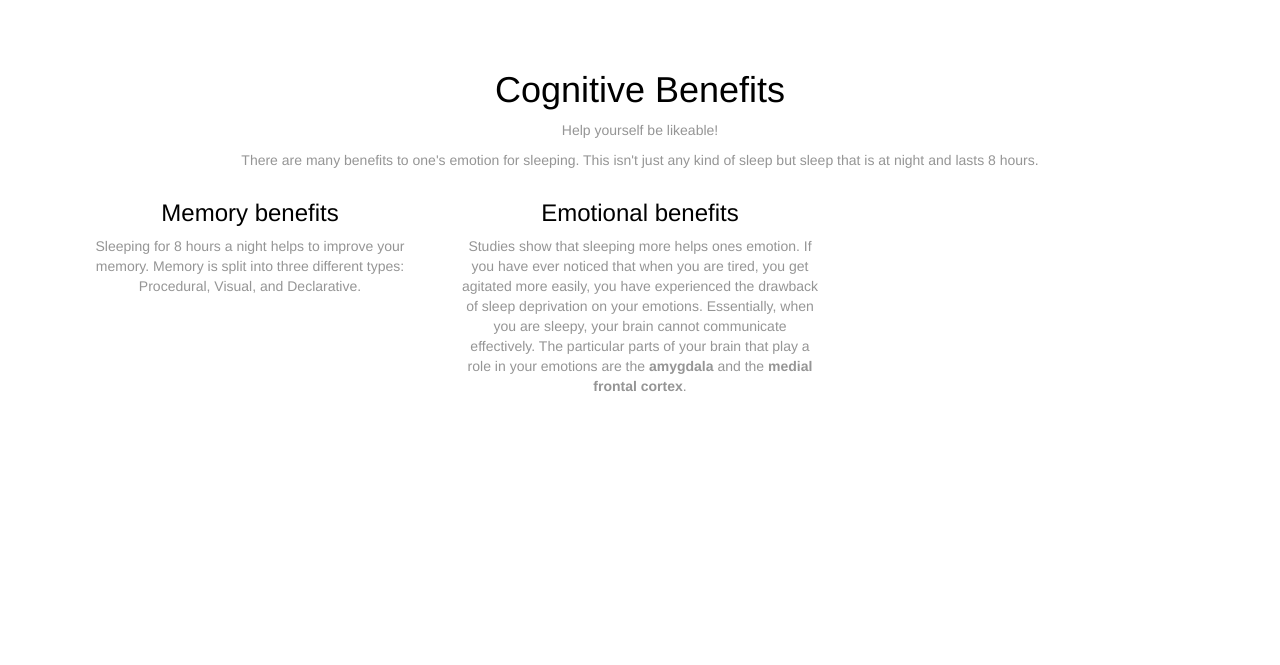
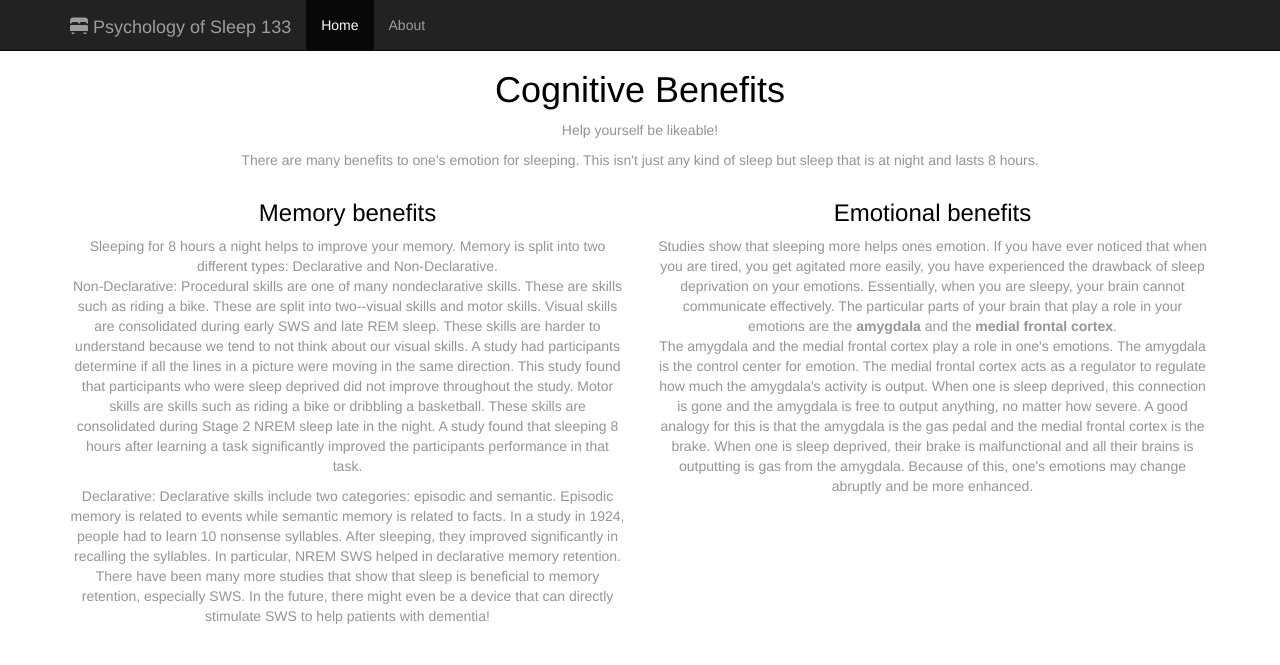
Before and after one commit to plee5/sleep, a plain HTML site: page cognitive.html in a window 1280 px wide. Drawn offline with Linux system fonts and the light colour scheme.

Commit message:
Added information and nav bar

```diff
--- a/cognitive.html
+++ b/cognitive.html
@@ -24,6 +24,41 @@
 
 </head>
 
+
+<body>
+    <!-- Navigation -->
+    <nav class="navbar navbar-inverse navbar-fixed-top" role="navigation">
+        <div class="container">
+            <!-- Logo and responsive toggle -->
+            <div class="navbar-header">
+                <button type="button" class="navbar-toggle" data-toggle="collapse" data-target="#navbar">
+                    <span class="sr-only">Toggle navigation</span>
+                    <span class="icon-bar"></span>
+                    <span class="icon-bar"></span>
+                    <span class="icon-bar"></span>
+                </button>
+                <a class="navbar-brand" href="index.html">
+                	<span class="glyphicon glyphicon-bed"></span>
+                	Psychology of Sleep 133
+                </a>
+            </div>
+            <!-- Navbar links -->
+            <div class="collapse navbar-collapse" id="navbar">
+                <ul class="nav navbar-nav">
+                    <li class="active">
+                        <a href="index.html">Home</a>
+                    </li>
+                    <li>
+                        <a href="about.html">About</a>
+                    </li>
+                </ul>
+
+            </div>
+            <!-- /.navbar-collapse -->
+        </div>
+        <!-- /.container -->
+    </nav>
+</body>
 <body>
 <!-- Content -->
 <div class="container">
@@ -43,19 +78,39 @@
 
     <!-- Feature Row -->
     <div class="row">
-        <article class="col-md-4 article-intro">
+        <article class="col-md-6 article-intro">
             <h3> Memory benefits
             </h3>
-            Sleeping for 8 hours a night helps to improve your memory. Memory is split into three different types: Procedural, Visual, and Declarative.
+            Sleeping for 8 hours a night helps to improve your memory. Memory is split into two different types: Declarative and Non-Declarative.
+            <p>
+            Non-Declarative: Procedural skills are one of many nondeclarative skills. These are skills such as riding a bike. These are split into two--visual skills and motor skills.
+            Visual skills are consolidated during early SWS and late REM sleep. These skills are harder to understand because we tend to not think
+            about our visual skills. A study had participants determine if all the lines in a picture were moving in the same direction. This study found
+            that participants who were sleep deprived did not improve throughout the study. Motor skills are skills such as riding a bike or dribbling a basketball.
+            These skills are consolidated during Stage 2 NREM sleep late in the night. A study found that sleeping 8 hours after learning a task significantly
+            improved the participants performance in that task.
+            <p>
+                Declarative: Declarative skills include two categories: episodic and semantic. Episodic memory is related to events while semantic memory
+                is related to facts. In a study in 1924, people had to learn 10 nonsense syllables. After sleeping, they improved significantly in recalling the syllables.
+                In particular, NREM SWS helped in declarative memory retention. There have been many more studies that show that sleep is beneficial to memory retention,
+                especially SWS. In the future, there might even be a device that can directly stimulate SWS to help patients with dementia!
+            </p>
+            </p>
         </article>
 
-        <article class="col-md-4 article-intro">
+        <article class="col-md-6 article-intro">
             <h3> Emotional benefits
             </h3>
             Studies show that sleeping more helps ones emotion. If you have ever noticed that when you are tired, you get agitated more
             easily, you have experienced the drawback of sleep deprivation on your emotions. Essentially, when you are sleepy, your
             brain cannot communicate effectively. The particular parts of your brain that play a role in your emotions are the
             <b>amygdala</b> and the <b>medial frontal cortex</b>.
+            <p>
+                The amygdala and the medial frontal cortex play a role in one's emotions. The amygdala is the control center for emotion. The medial
+                frontal cortex acts as a regulator to regulate how much the amygdala's activity is output. When one is sleep deprived, this connection
+                is gone and the amygdala is free to output anything, no matter how severe. A good analogy for this is that the amygdala is the gas pedal
+                and the medial frontal cortex is the brake. When one is sleep deprived, their brake is malfunctional and all their brains is outputting
+                is gas from the amygdala. Because of this, one's emotions may change abruptly and be more enhanced.
+            </p>
         </article>
-
 </body>
```
